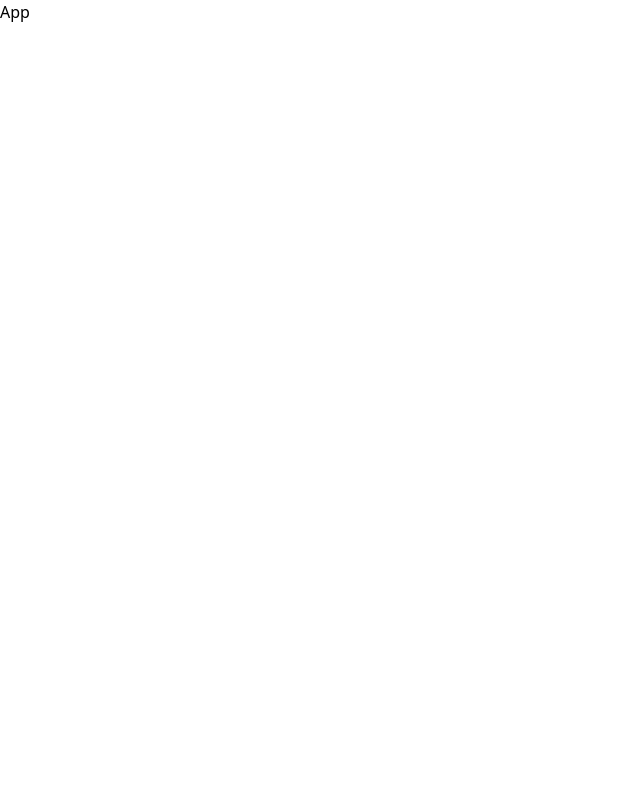
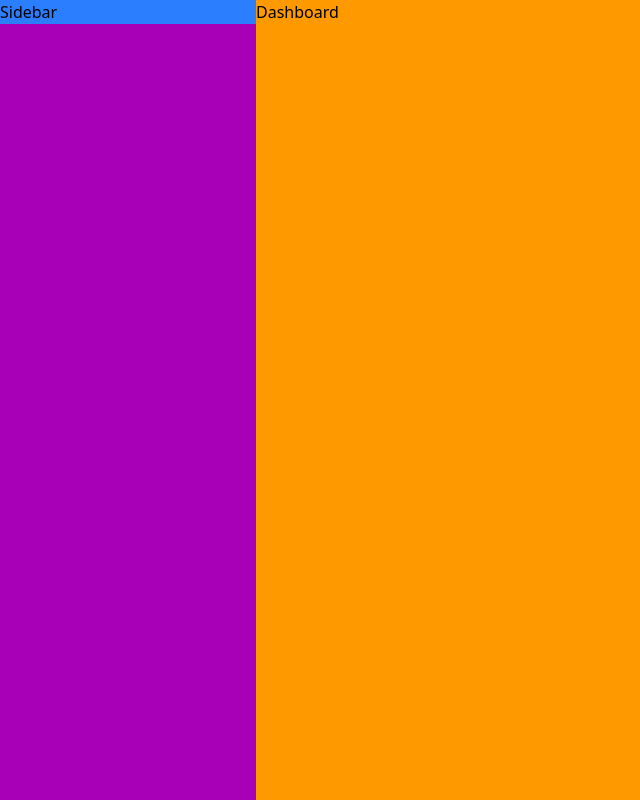
Before and after one commit to DigoCast/GeoSync_Frontend, a React (Vite) app: page / in a window 1280 px wide. Shown: the whole page, without its empty margins (0-640 px from the left). Built offline with nearby package versions, Linux system fonts and the light colour scheme.

Commit message:
feat: add initial layout to navbar

```diff
--- a/index.html
+++ b/index.html
@@ -4,7 +4,7 @@
     <meta charset="UTF-8" />
     <link rel="icon" type="image/svg+xml" href="/vite.svg" />
     <meta name="viewport" content="width=device-width, initial-scale=1.0" />
-    <title>geosync-frontend</title>
+    <title>GeoSync</title>
   </head>
   <body>
     <div id="root"></div>
--- a/package.json
+++ b/package.json
@@ -13,6 +13,7 @@
     "@tailwindcss/vite": "^4.1.16",
     "react": "^19.1.1",
     "react-dom": "^19.1.1",
+    "react-router-dom": "^7.9.5",
     "tailwindcss": "^4.1.16"
   },
   "devDependencies": {
--- a/src/App.tsx
+++ b/src/App.tsx
@@ -1,8 +1,8 @@
-import React from 'react'
+import AppRouters from "./routes/AppRouters"
 
 const App = () => {
   return (
-    <div>App</div>
+    <AppRouters/>
   )
 }
 
--- /dev/null
+++ b/src/components/Sidebar.tsx
@@ -0,0 +1,7 @@
+const Sidebar = () => {
+  return (
+    <div className="bg-blue-500 w-full">Sidebar</div>
+  )
+}
+
+export default Sidebar
--- /dev/null
+++ b/src/pages/Dashboard.tsx
@@ -0,0 +1,7 @@
+const Dashboard = () => {
+  return (
+    <div>Dashboard</div>
+  )
+}
+
+export default Dashboard
--- /dev/null
+++ b/src/routes/AppRouters.tsx
@@ -0,0 +1,22 @@
+import { Route, BrowserRouter as Router, Routes } from "react-router-dom";
+import Dashboard from "../pages/Dashboard";
+import Sidebar from "../components/Sidebar";
+
+const AppRouters = () => {
+  return (
+    <div className="w-full min-h-screen flex">
+        <div className="w-1/5 bg-fuchsia-700">
+            <Sidebar />
+        </div>
+        <div className="w-4/5 bg-amber-500">
+            <Router>
+                <Routes>
+                    <Route path="/" element={<Dashboard />} />
+                </Routes>
+            </Router>
+        </div>
+    </div>
+  );
+};
+
+export default AppRouters;
```
Also changed, not shown: 1 other file (tests, documents, lock files or other folders).
